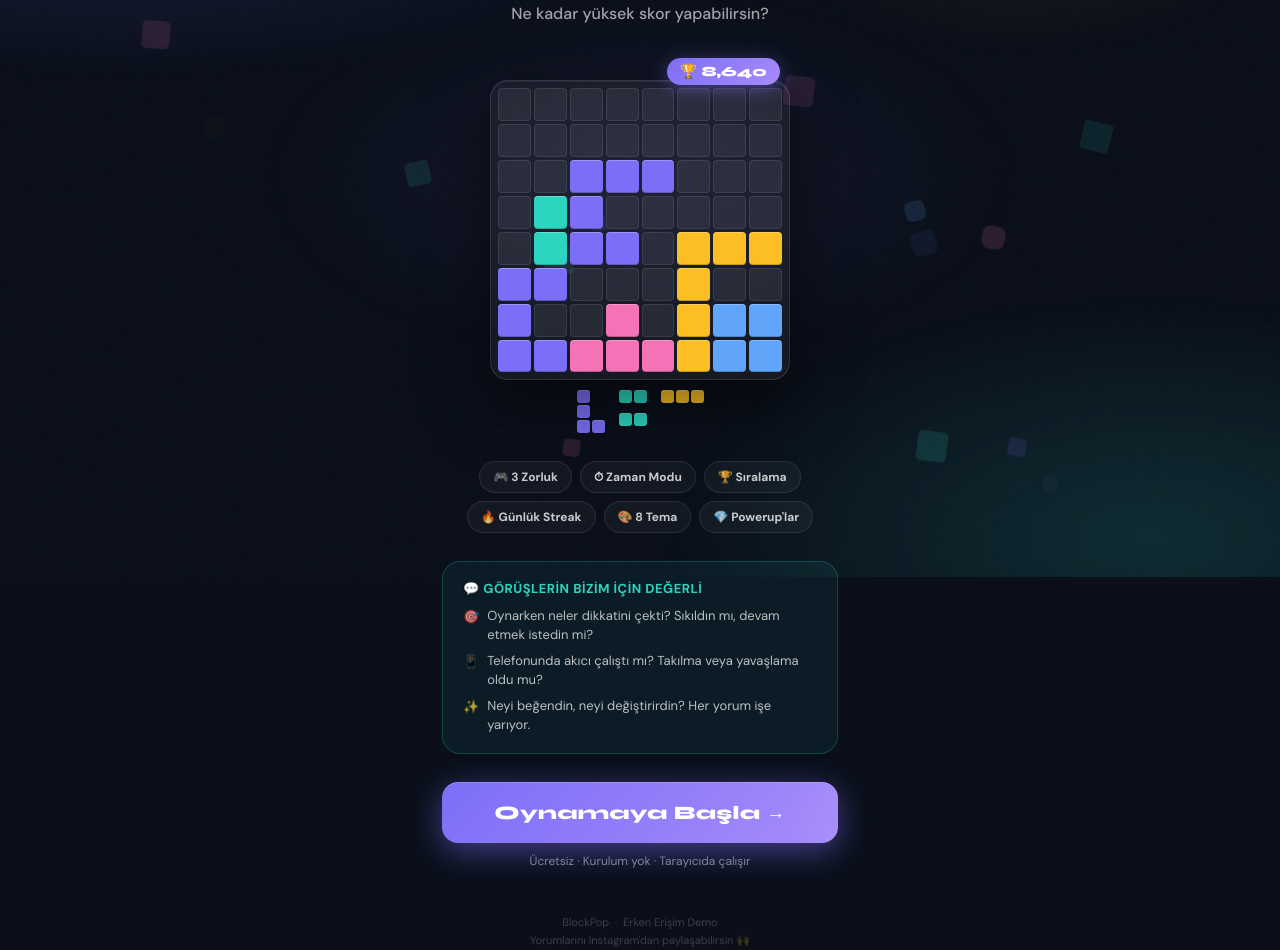
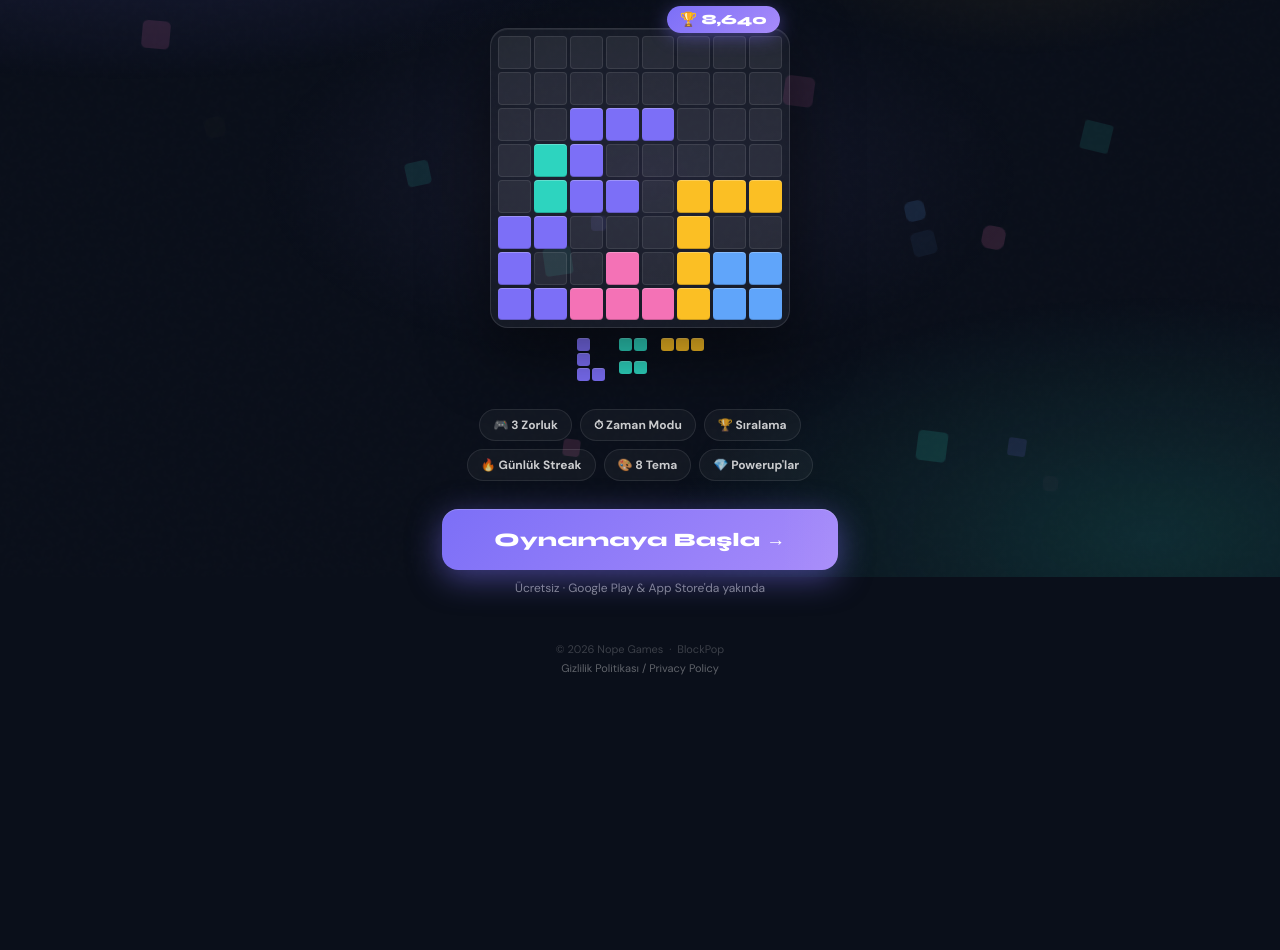
Before and after one commit to Onurroral/blockpop, a website: page index.html in a window 1280 px wide. Shown: the part 223-1173 px from the top of the page. After the commit the page ends 965 px from the top, so only its background shows below. Drawn offline with Linux system fonts and the light colour scheme.

Commit message:
Update index.html

```diff
--- a/index.html
+++ b/index.html
@@ -245,9 +245,6 @@
 
 <div class="wrap">
 
-  <!-- Beta badge -->
-  <div class="badge"><div class="badge-dot"></div> Beta · Geri Bildirim İstiyoruz</div>
-
   <!-- Title -->
   <div class="title-block">
     <h1>BlockPop</h1>
@@ -284,26 +281,16 @@
     <div class="feat">💎 Powerup'lar</div>
   </div>
 
-  <!-- Feedback box -->
-  <div class="feedback-box">
-    <div class="fb-title">💬 Görüşlerin Bizim İçin Değerli</div>
-    <ul>
-      <li><span class="ic">🎯</span> Oynarken neler dikkatini çekti? Sıkıldın mı, devam etmek istedin mi?</li>
-      <li><span class="ic">📱</span> Telefonunda akıcı çalıştı mı? Takılma veya yavaşlama oldu mu?</li>
-      <li><span class="ic">✨</span> Neyi beğendin, neyi değiştirirdin? Her yorum işe yarıyor.</li>
-    </ul>
-  </div>
-
   <!-- CTA -->
   <div class="cta-area">
     <a class="btn-play" href="./game.html">Oynamaya Başla →</a>
-    <p class="btn-note">Ücretsiz · Kurulum yok · Tarayıcıda çalışır</p>
+    <p class="btn-note">Ücretsiz · Google Play & App Store'da yakında</p>
   </div>
 
   <!-- Footer -->
   <div class="foot">
-    BlockPop &nbsp;·&nbsp; Erken Erişim Demo<br>
-    Yorumlarını Instagram'dan paylaşabilirsin 🙌
+    © 2026 Nope Games &nbsp;·&nbsp; BlockPop<br>
+    <a href="./privacy-policy.html" style="color:rgba(255,255,255,0.35);text-decoration:none;">Gizlilik Politikası / Privacy Policy</a>
   </div>
 
 </div>
```
